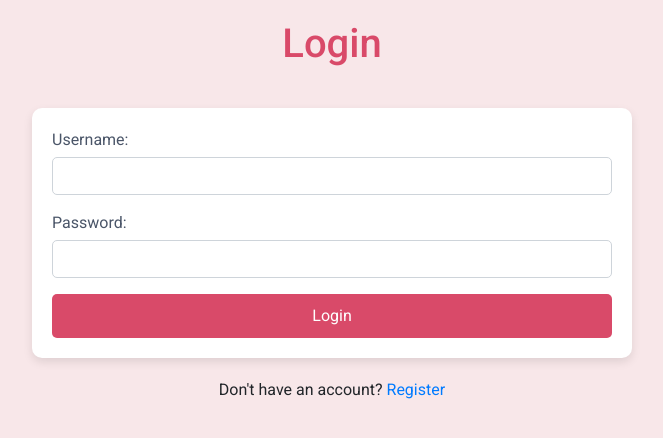
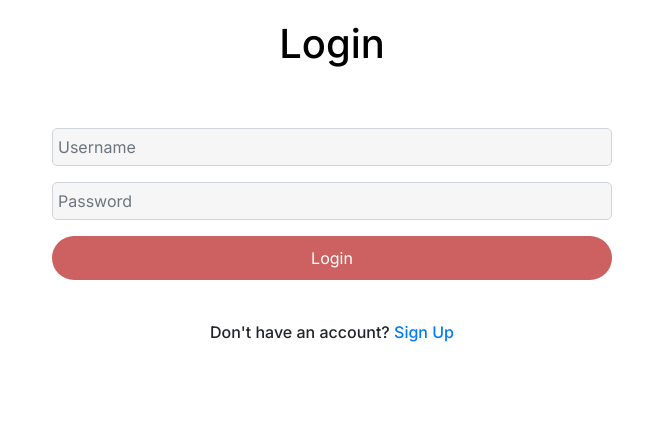
Before and after one commit to esong200/LoveLink-Web, a Node server app: page / in a window 1280 px wide. Shown: the top 438 px of the page, without its empty margins (308-971 px from the left). Run offline with Node 20, Linux system fonts and the light colour scheme; some libraries are stand-ins or nearby versions.

Commit message:
more closely followed design specs

```diff
--- a/love_language_quiz/app.js
+++ b/love_language_quiz/app.js
@@ -19,6 +19,7 @@ mongoose.connect("mongodb://localhost:27017/loveLanguageQuiz", {
 
 // Define User schema and model
 const UserSchema = new mongoose.Schema({
+    name: String,
     username: String,
     password: String,
     partner: String,
@@ -104,7 +105,7 @@ app.get("/register", (req, res) => {
 app.post("/register", async (req, res) => {
   try {
     const hashedPassword = await bcrypt.hash(req.body.password, 10);
-    const newUser = new User({ username: req.body.username, password: hashedPassword });
+    const newUser = new User({ name: req.body.name, username: req.body.username, password: hashedPassword });
     await newUser.save();
     req.flash("success", "Registered successfully!");
     res.redirect("/login");
--- a/love_language_quiz/views/login.ejs
+++ b/love_language_quiz/views/login.ejs
@@ -5,28 +5,32 @@
   <meta name="viewport" content="width=device-width, initial-scale=1.0">
   <title>Login</title>
   <link rel="stylesheet" href="https://maxcdn.bootstrapcdn.com/bootstrap/4.5.2/css/bootstrap.min.css">
-  <link href="https://fonts.googleapis.com/css2?family=Roboto:wght@400;500&display=swap" rel="stylesheet">
+  <link href="https://fonts.googleapis.com/css2?family=Inter:wght@400;500&display=swap" rel="stylesheet">
   <script src="https://ajax.googleapis.com/ajax/libs/jquery/3.5.1/jquery.min.js"></script>
   <script src="https://cdnjs.cloudflare.com/ajax/libs/popper.js/1.16.0/umd/popper.min.js"></script>
   <script src="https://maxcdn.bootstrapcdn.com/bootstrap/4.5.2/js/bootstrap.min.js"></script>
   <style>
     body {
-      font-family: 'Roboto', sans-serif;
+      font-family: 'Inter', sans-serif;
+      font-weight: 500;
       margin: 0;
       padding: 0;
-      background-color: #F8E7E9;
+      background-color: #ffffff;
     }
     h1 {
+      font-family: 'Inter', sans-serif;
       text-align: center;
+      font-weight: 500;
       padding: 20px;
-      color: #D94A69;
+      color: #000000;
     }
     form {
       max-width: 600px;
+      font-weight: 500;
       margin: 20px auto;
       padding: 20px;
       background-color: #ffffff;
-      box-shadow: 0px 4px 10px rgba(0, 0, 0, 0.1);
+      /*box-shadow: 0px 4px 10px rgba(0, 0, 0, 0.1);*/
       border-radius: 10px;
     }
     label {
@@ -35,20 +39,25 @@
       font-weight: 400;
     }
     input[type="text"], input[type="password"] {
+      font-family: 'Inter', sans-serif;
       width: 100%;
       padding: 5px;
       margin-bottom: 10px;
       border: 1px solid #ced4da;
       border-radius: 5px;
+      background-color: #f6f6f6;
+      font-weight: 400;
     }
     input[type="submit"] {
+      font-family: 'Inter', sans-serif;
       width: 100%;
       padding: 10px;
-      background-color: #D94A69;
+      background-color: #cd6161;
       color: white;
       border: none;
-      border-radius: 5px;
+      border-radius: 50px;
       cursor: pointer;
+      font-weight: 400;
     }
     input[type="submit"]:hover {
       background-color: #B2344C;
@@ -59,17 +68,15 @@
   <h1>Login</h1>
   <form id="loginForm" action="/login" method="POST">
     <div class="form-group">
-      <label for="username">Username:</label>
-      <input type="text" id="username" name="username" class="form-control" required>
+      <input type="text" id="username" name="username" class="form-control" placeholder="Username" required>
     </div>
     <div class="form-group">
-      <label for="password">Password:</label>
-      <input type="password" id="password" name="password" class="form-control" required>
+      <input type="password" id="password" name="password" class="form-control" placeholder="Password" required>
     </div>
     <input type="submit" value="Login" class="btn btn-primary">
   </form>
   <div class="text-center" style="margin-top: 20px;">
-    <p>Don't have an account? <a href="/register">Register</a></p>
+    <p>Don't have an account? <a href="/register">Sign Up</a></p>
   </div>
 </body>
 </html>
--- a/love_language_quiz/views/quiz.ejs
+++ b/love_language_quiz/views/quiz.ejs
@@ -12,7 +12,7 @@
   <style>
     /* your styles here */
     body {
-      font-family: 'Roboto', sans-serif;
+      font-family: 'Inter', sans-serif;
       margin: 0;
       padding: 0;
       background-color: #F8E7E9;
--- a/love_language_quiz/views/results.ejs
+++ b/love_language_quiz/views/results.ejs
@@ -11,7 +11,7 @@
   <script src="https://maxcdn.bootstrapcdn.com/bootstrap/4.5.2/js/bootstrap.min.js"></script>
   <style>
     body {
-      font-family: 'Roboto', sans-serif;
+      font-family: 'Inter', sans-serif;
       margin: 0;
       padding: 0;
       background-color: #F8E7E9;
```
Also changed, not shown: love_language_quiz/views/profile.ejs (+15 -17 lines), love_language_quiz/views/register.ejs (+22 -11 lines).
